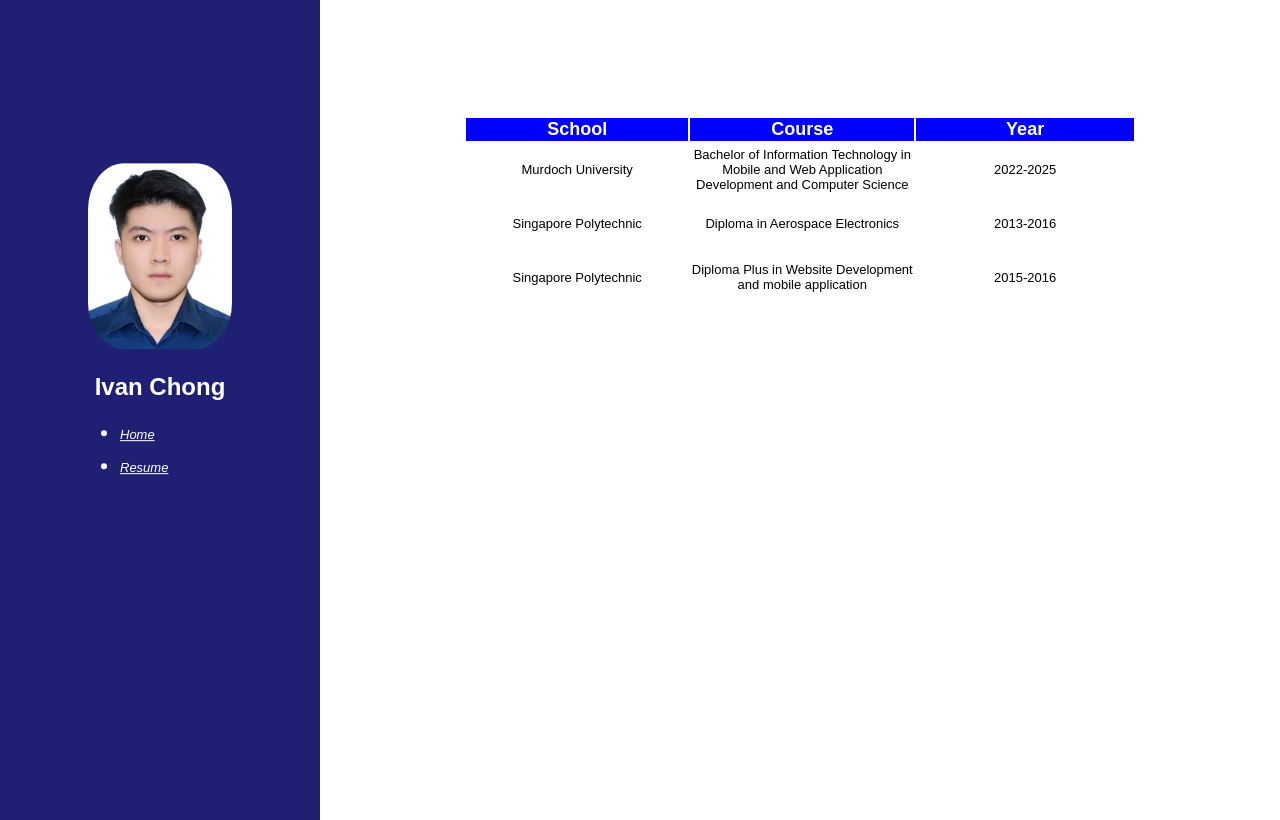
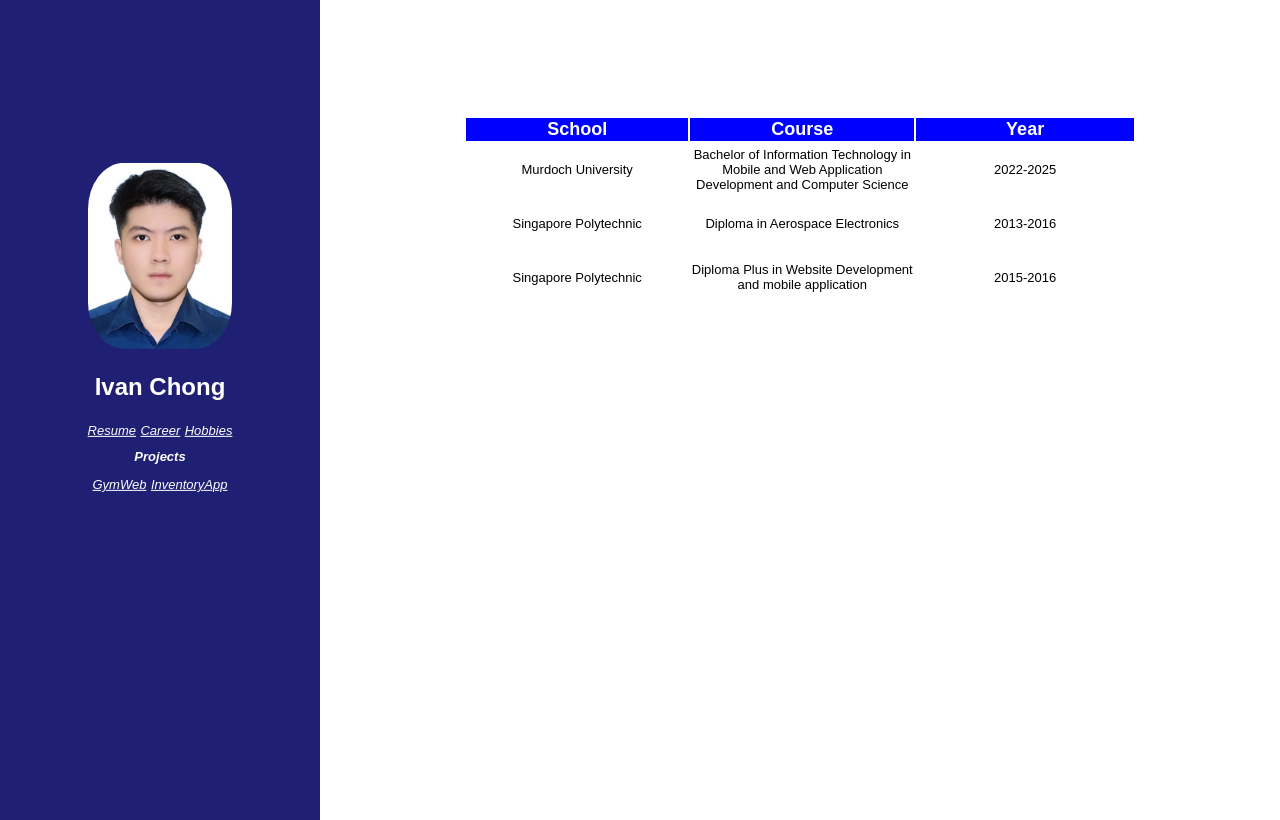
Before and after one commit to IvanChongjh/PersonalWebsite, a plain HTML site: page career.html in a window 1280 px wide. Drawn offline with Linux system fonts and the light colour scheme.

Commit message:
Added quick links to side profile

```diff
--- a/career.html
+++ b/career.html
@@ -13,17 +13,12 @@
           <h2>Ivan Chong </h2>
 
           <nav >
-            <ul>
-                <li>
-                    <a href="index.html" class = "link">Home</a>
-                </li>
-                <!-- <li>
-                    <a href=""class = "link">Skills RoadMap</a>
-                </li> -->
-                <li>
                     <a href="Documents\Ivan Chong's Resume.pdf" download class = "link">Resume</a>
-                </li>
-            </ul>
+                    <a href="career.html"class = "link">Career</a>
+                    <a href="hobbies.html"class = "link">Hobbies</a>
+                    <h1 class = "link">Projects</h1>
+                    <a href="Indexgym.html"class = "link">GymWeb</a>
+                    <a href="projects.html" class = "link">InventoryApp</a>
 
         </nav>
         </div>
--- a/styles_gym.css
+++ b/styles_gym.css
@@ -126,5 +126,11 @@ td{
         font-size: 10px;
 
     }
+    .LinkNav{
+
+        margin:auto;
+        font-size: 15px;
+
+    }
 
 }
```
Also changed, not shown: hobbies.html (+6 -6 lines), index.html (+7 -1 lines), projects.html (+6 -6 lines).
